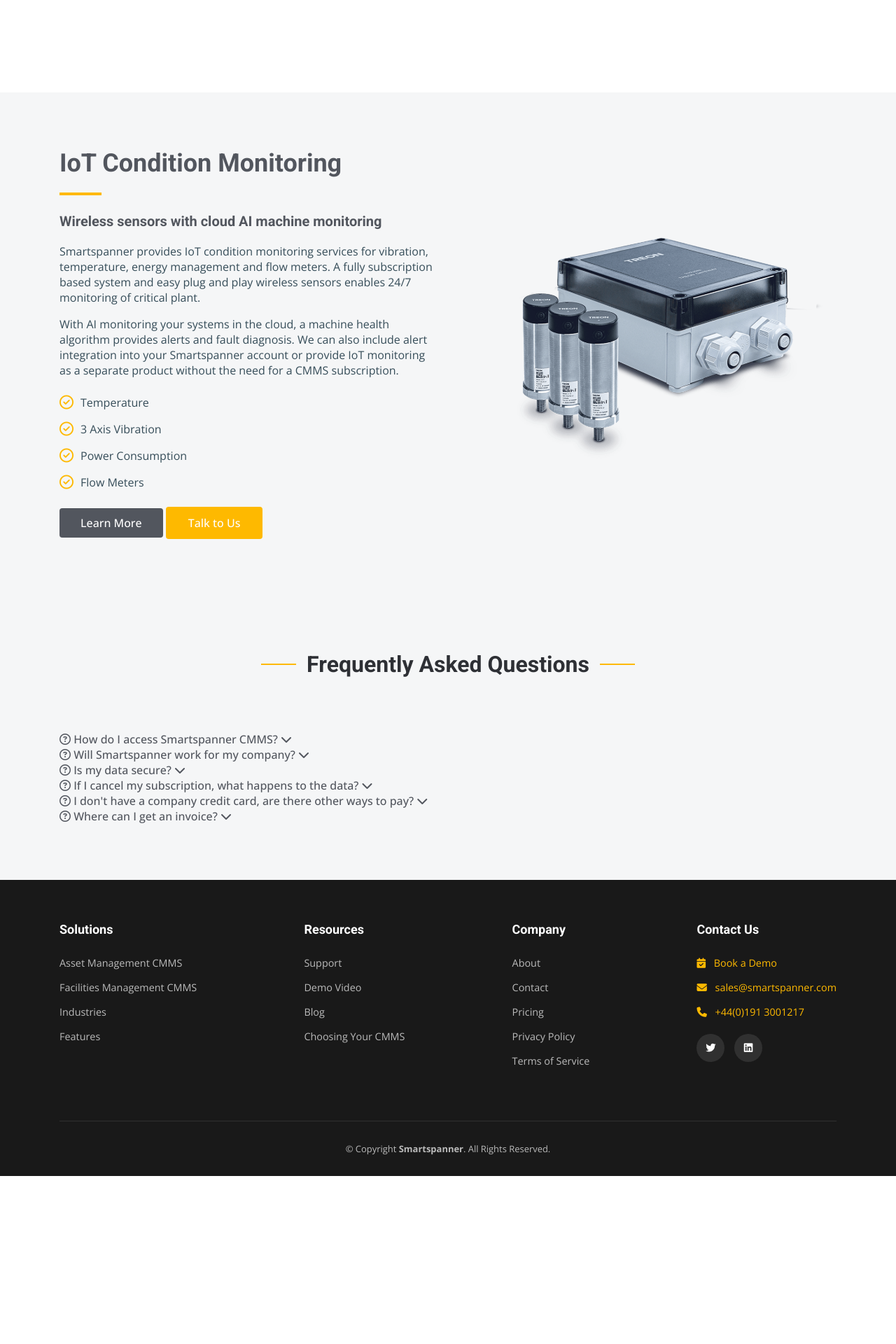
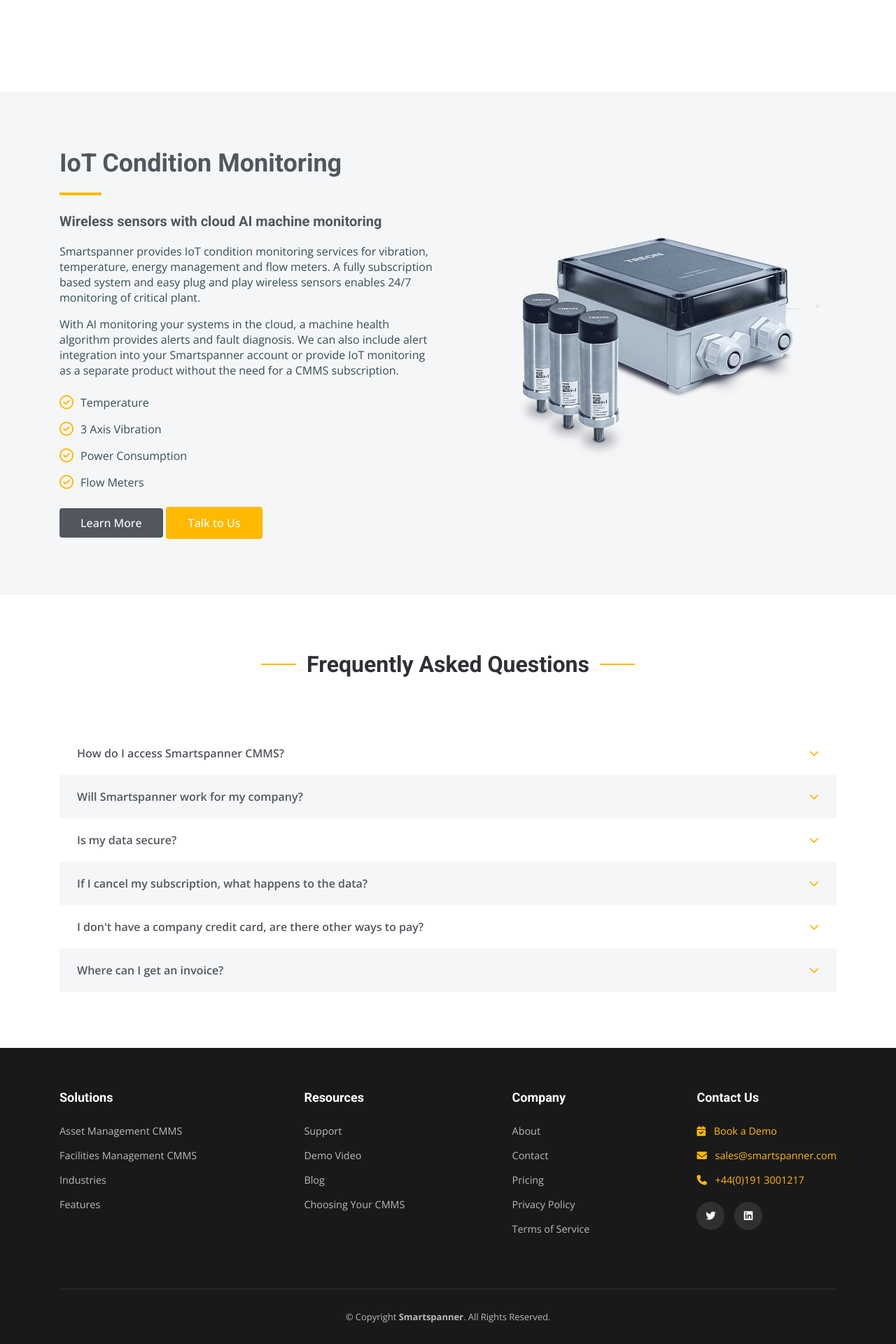
Before and after one commit to smartspanner/smartspanner.com, a Jekyll site: the page built from pricing.html, in a window 1280 px wide. Shown: the part 2235-4155 px from the top of the page at 70% size. Built offline with Jekyll 4.4.1, drawn with Linux system fonts in a browser that asks for light colours; before the commit the page ends 3915 px from its top, so only the background shows below that.

Commit message:
fix: redesign FAQ section with working expand/collapse
- Alternating white and light grey rows
- Click row to expand/collapse answer
- Chevron icon rotates when expanded
- Hover effect on rows
- Fixed JavaScript toggle functionality

🤖 Generated with [Claude Code](https://claude.com/claude-code)

Co-Authored-By: Claude Opus 4.5 <noreply@anthropic.com>

```diff
--- a/_includes/faq.html
+++ b/_includes/faq.html
@@ -1,4 +1,4 @@
-<section id="faq" class="faq section-bg">
+<section id="faq" class="faq">
   <div class="container">
     <div class="section-header text-center">
       <h2>Frequently Asked Questions</h2>
@@ -6,13 +6,12 @@
 
     <div class="faq-list">
       {% for item in site.data.faq %}
-      <div class="faq-item">
-        <div class="faq-question" onclick="toggleFaq(this)">
-          <i class="fa-regular fa-circle-question"></i>
+      <div class="faq-row {% cycle 'faq-row-white', 'faq-row-grey' %}" onclick="toggleFaq(this)">
+        <div class="faq-question">
           <span>{{ item.question }}</span>
-          <i class="fa-solid fa-chevron-down faq-toggle"></i>
+          <i class="fa-solid fa-chevron-down faq-icon"></i>
         </div>
-        <div class="faq-answer{% if forloop.first %} active{% endif %}">
+        <div class="faq-answer">
           <p>{{ item.answer }}</p>
         </div>
       </div>
@@ -23,9 +22,6 @@
 
 <script>
 function toggleFaq(element) {
-  const answer = element.nextElementSibling;
-  const icon = element.querySelector('.faq-toggle');
-  answer.classList.toggle('active');
-  icon.classList.toggle('rotate');
+  element.classList.toggle('active');
 }
 </script>
--- a/style.css
+++ b/style.css
@@ -1299,37 +1299,60 @@ section {
   padding: 0;
 }
 
-.faq .faq-list ul {
-  padding: 0;
-  list-style: none;
-}
-
-.faq .faq-list li {
-  padding: 20px;
+.faq .faq-row {
+  padding: 20px 25px;
+  cursor: pointer;
+  transition: background-color 0.2s;
+}
+
+.faq .faq-row-white {
   background: #fff;
-  border-radius: 4px;
-  margin-bottom: 15px;
-}
-
-.faq .faq-list .faq-question {
-  display: block;
+}
+
+.faq .faq-row-grey {
+  background: #f5f6f7;
+}
+
+.faq .faq-row:hover {
+  background: #e9ecef;
+}
+
+.faq .faq-question {
+  display: flex;
+  justify-content: space-between;
+  align-items: center;
   font-size: 16px;
-  font-weight: 500;
-  cursor: pointer;
-  color: var(--color-secondary);
-  transition: 0.3s;
-}
-
-.faq .faq-list .faq-question:hover {
-  color: var(--color-primary);
-}
-
-.faq .faq-list .faq-answer {
+  font-weight: 600;
+  color: var(--color-secondary);
+}
+
+.faq .faq-question span {
+  flex: 1;
+  padding-right: 15px;
+}
+
+.faq .faq-icon {
+  font-size: 14px;
+  color: var(--color-primary);
+  transition: transform 0.3s;
+}
+
+.faq .faq-row.active .faq-icon {
+  transform: rotate(180deg);
+}
+
+.faq .faq-answer {
   display: none;
   padding-top: 15px;
-}
-
-.faq .faq-list li.active .faq-answer {
+  color: #6c757d;
+  line-height: 1.7;
+}
+
+.faq .faq-answer p {
+  margin: 0;
+}
+
+.faq .faq-row.active .faq-answer {
   display: block;
 }
 
```
